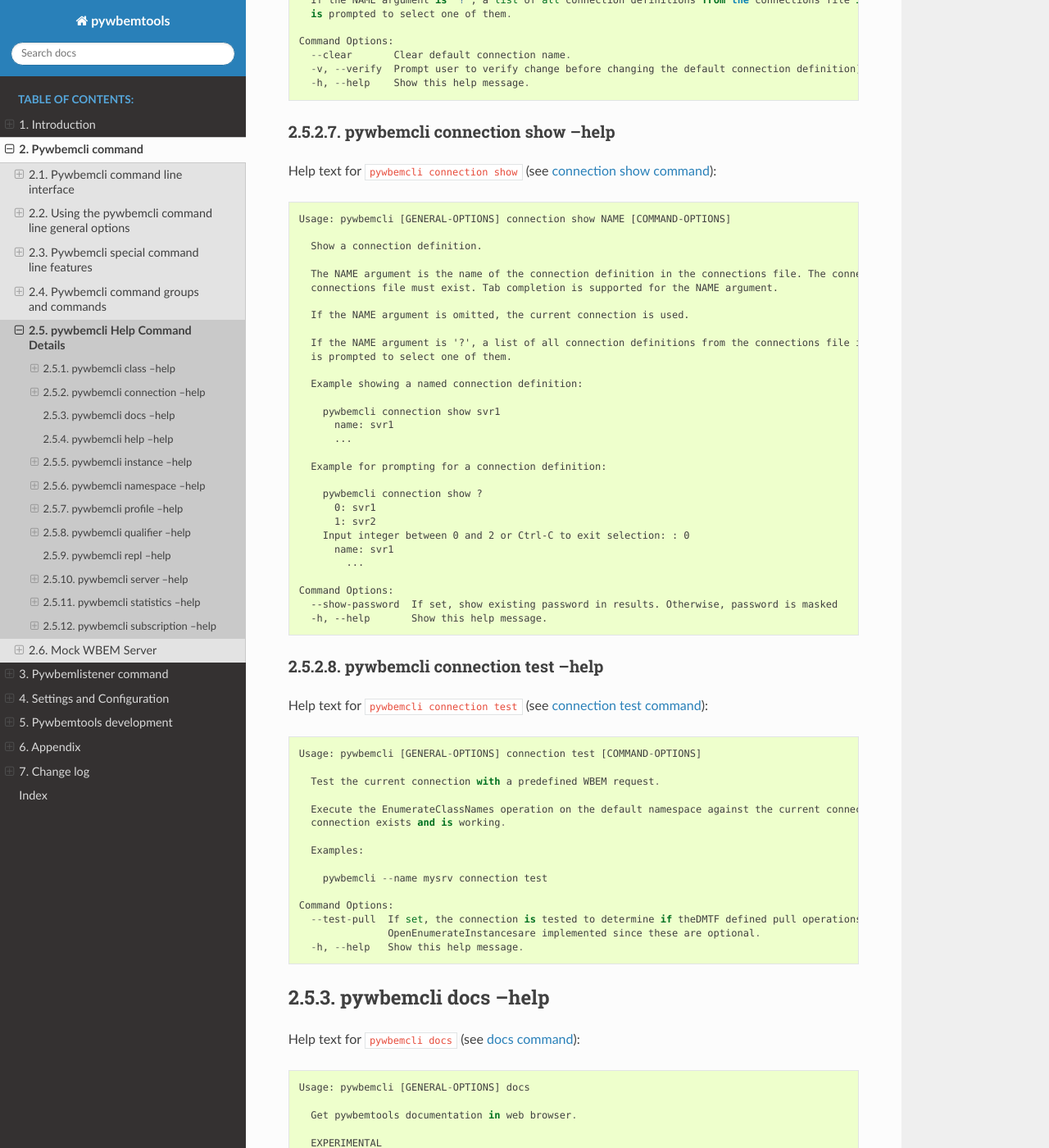
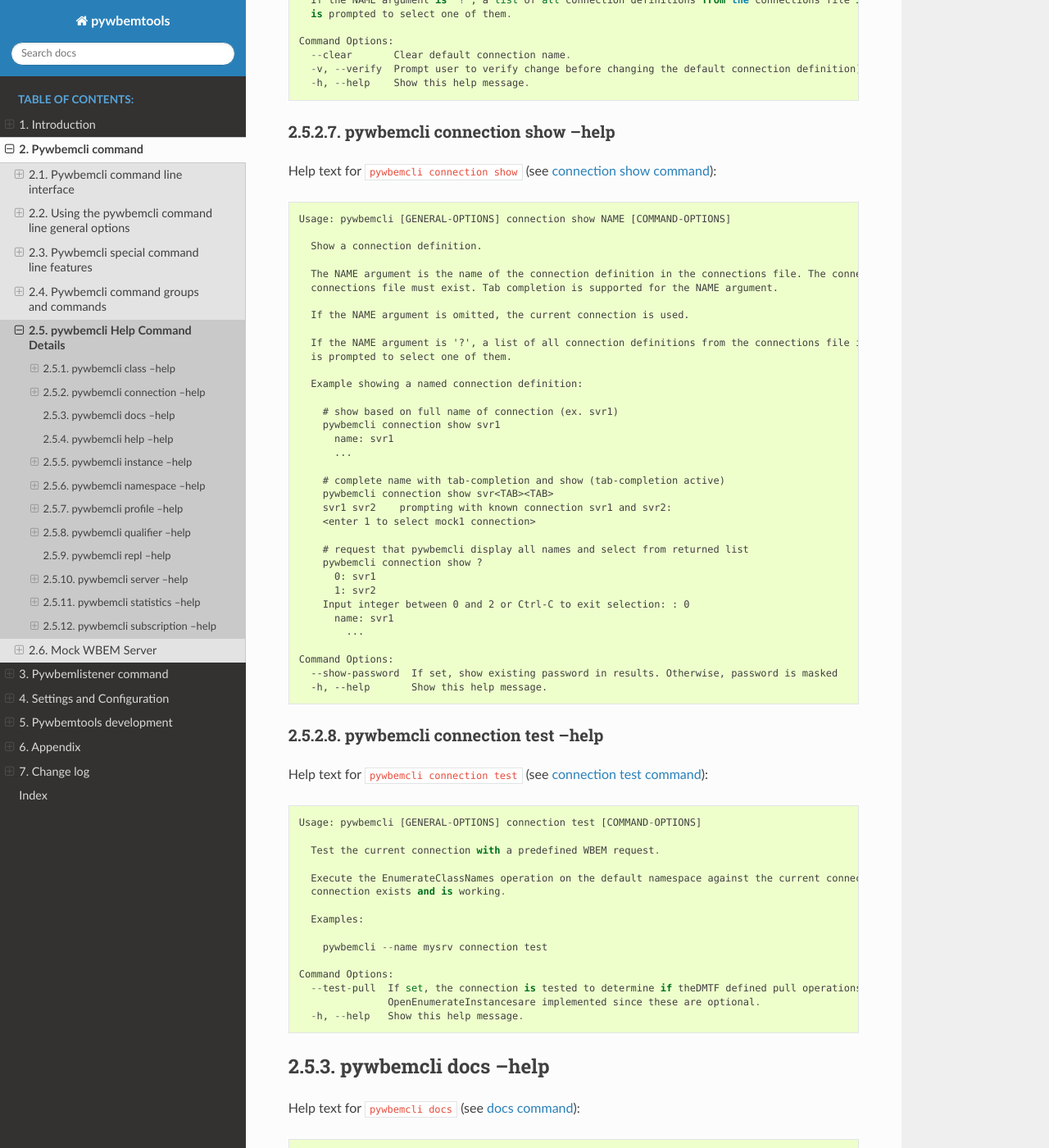
Before and after one commit to pywbem/pywbemtools, a Sphinx documentation site: the page built from docs/pywbemcli/cmdshelp.rst, in a window 1280 px wide and 1400 px high, scrolled down 13004 px. Shown: the whole window at 82% size. Built offline with Sphinx 7.4.7 and the Read the Docs theme 3.1.0, drawn with Linux system fonts in a browser that asks for light colours; the version number could not be read and is left out.

Commit message:
add shell completion to the connection select name input parameter. (#1529)
* add shell completion to the connection select name input parameter.
This allows connection select --name xxx<TB><TAB> to show connections
in the current saved connections for selection.  It should have been
there from the beginning.

* latest cmdshelp files added by build docs

---------

Co-authored-by: kschopmeyer <k.schopmeyerwork@gmail.com>

```diff
--- a/docs/pywbemcli/cmdshelp.rst
+++ b/docs/pywbemcli/cmdshelp.rst
@@ -888,12 +888,17 @@
 
       Example showing a named connection definition:
 
+        # show based on full name of connection (ex. svr1)
         pywbemcli connection show svr1
           name: svr1
           ...
 
-      Example for prompting for a connection definition:
-
+        # complete name with tab-completion and show (tab-completion active)
+        pywbemcli connection show svr<TAB><TAB>
+        svr1 svr2    prompting with known connection svr1 and svr2:
+        <enter 1 to select mock1 connection>
+
+        # request that pywbemcli display all names and select from returned list
         pywbemcli connection show ?
           0: svr1
           1: svr2
```
Also changed, not shown: 1 other file.
